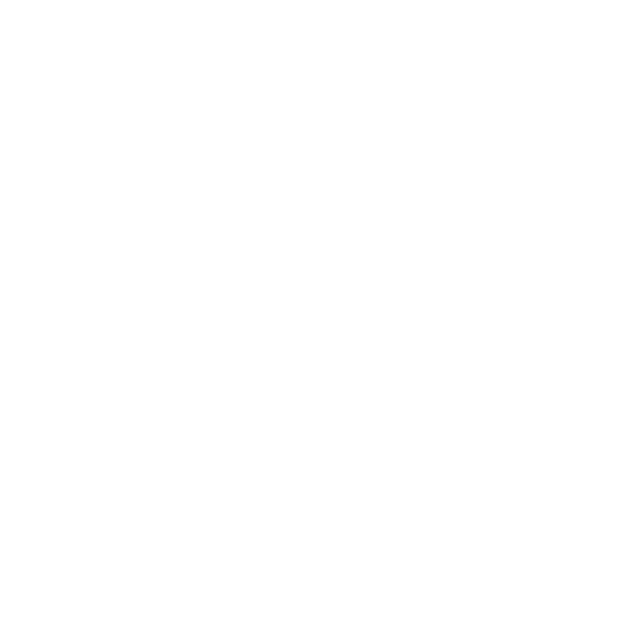
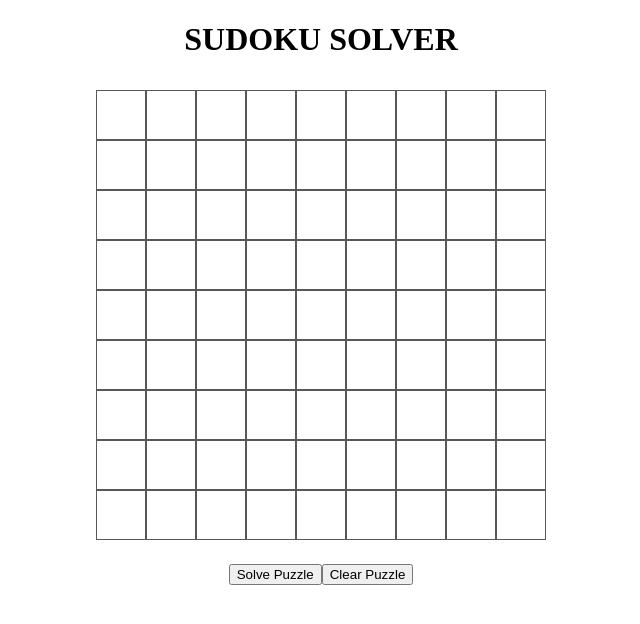
Before and after one commit to RJonMshka/sudoku-solver, a plain HTML site: page index.html in a window 1280 px wide. Shown: the whole page, without its empty margins (319-959 px from the left). Drawn offline with nearby package versions, Linux system fonts and the light colour scheme.

Commit message:
created the layout and elements for sudoku board

```diff
--- a/app.js
+++ b/app.js
@@ -1 +1,47 @@
-let hello = "1"
+// Introducing an IIFE for avoiding pollution in global namespace
+(function(fetchTool) {
+    const puzzleContainer = document.querySelector("#puzzle-container");
+    const solvePuzzleBtn = document.querySelector("#solve-puzzle-btn");
+
+    const puzzleSquares = 81;
+
+    let sudokuValues = [];
+
+    const clearSudokuValues = () => {
+        sudokuValues = [];
+    }
+
+    // This method
+    const joinSudokuValues = () => {
+        clearSudokuValues();
+
+        const allInputs = document.querySelectorAll("input");
+
+        allInputs.forEach( input => {
+            if(input.value) {
+                sudokuValues.push(input.value);
+            } else {
+                sudokuValues.push(".");
+            }
+        });
+
+        console.log(sudokuValues);
+    };
+
+    const solveSudoku = () => {
+
+    };
+
+    // added click listener for solve button
+    solvePuzzleBtn.addEventListener("click", joinSudokuValues);
+
+    // loop over squares to create squares numbered inputs
+    for (let i = 0; i< puzzleSquares; i++) {
+        const inputEl = document.createElement("input");
+        inputEl.setAttribute("type", "number");
+        inputEl.setAttribute("min", 0);
+        inputEl.setAttribute("max", 9);
+
+        puzzleContainer.appendChild(inputEl);
+    }
+})(axios);
--- a/index.html
+++ b/index.html
@@ -8,6 +8,12 @@
     <link rel="stylesheet" href="styles.css">
 </head>
 <body>
+    <h1>SUDOKU SOLVER</h1>
+    <div id="puzzle-container"></div>
+    <div id="button-container">
+        <button id="solve-puzzle-btn">Solve Puzzle</button>
+        <button id="clear-puzzle">Clear Puzzle</button>
+    </div>
 
 
     <script src="https://unpkg.com/axios/dist/axios.min.js"></script>
--- a/styles.css
+++ b/styles.css
@@ -1,3 +1,25 @@
-body {
-    margin: 0;
+h1 {
+    text-align: center;
+    margin-bottom: 32px;
 }
+
+#puzzle-container {
+    width: 450px;
+    height: 450px;
+    margin: auto;
+}
+
+#puzzle-container input {
+    padding: 0;
+    width: 50px;
+    height: 50px;
+    box-sizing: border-box;
+    border-spacing: 0;
+    border: 1px solid #585858;
+}
+
+#button-container {
+    display: flex;
+    justify-content: center;
+    margin-top: 24px;
+}
```
